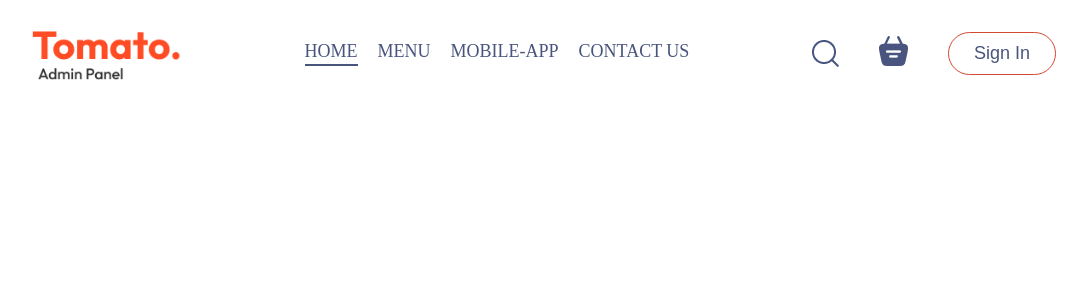
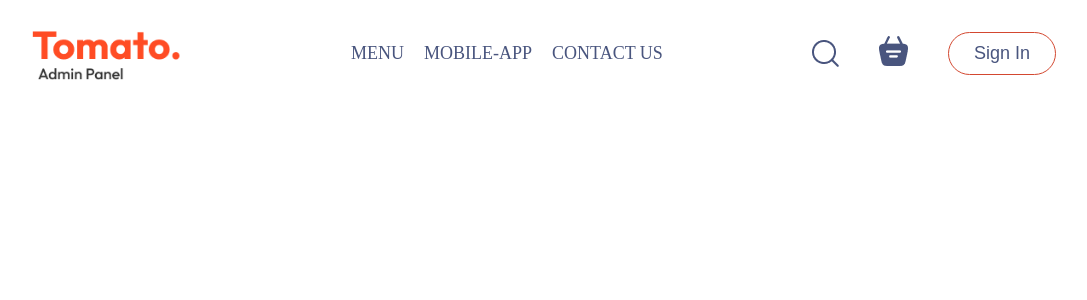
Before and after one commit to mehmetpektass/Food-Delivery-MERN-Stack, a React (Vite) app in the folder project/client/: page / in a window 1280 px wide. Shown: the top 300 px of the page, without its empty margins (96-1183 px from the left). Built offline with nearby package versions, Linux system fonts and the light colour scheme.

Commit message:
edited content of navbar.jsx

```diff
--- a/project/client/src/components/Navbar/navbar.jsx
+++ b/project/client/src/components/Navbar/navbar.jsx
@@ -9,7 +9,7 @@ const Navbar = () => {
     <div className="navbar">
       <img src={adminAssets.logo} alt="" className="logo" />
       <ul className="navbar-menu">
-        <li onClick={() => setMenu('home')} className={menu=== 'home' ? 'active' : ''}>HOME</li>
+        <li onClick={() => setMenu('home')} className={menu=== 'home' ? 'active' : ''}></li>
         <li onClick={() => setMenu('menu')} className={menu=== 'menu' ? 'active' : ''}>MENU</li>
         <li onClick={() => setMenu('mobileApp')} className={menu=== 'mobileApp' ? 'active' : ''}>MOBILE-APP</li>
         <li onClick={() => setMenu('contactUs')} className={menu=== 'contactUs' ? 'active' : ''}>CONTACT US</li>
```
